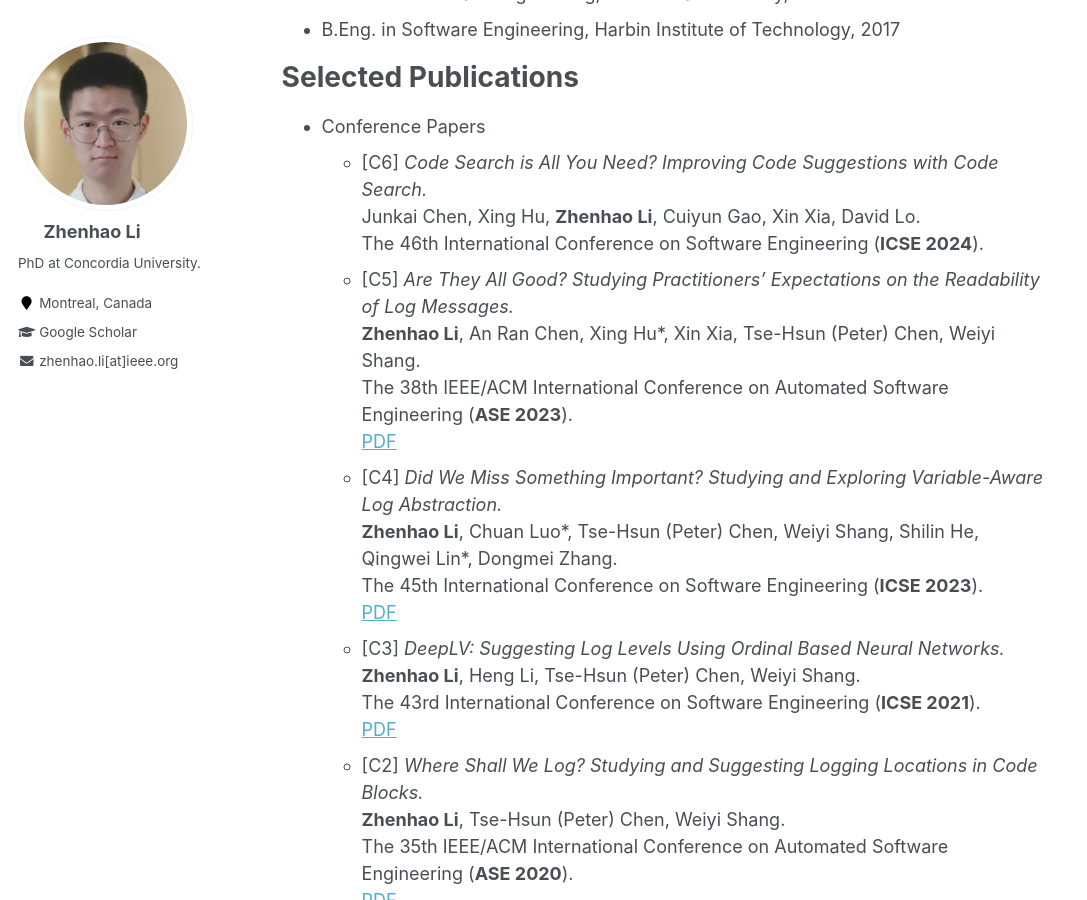
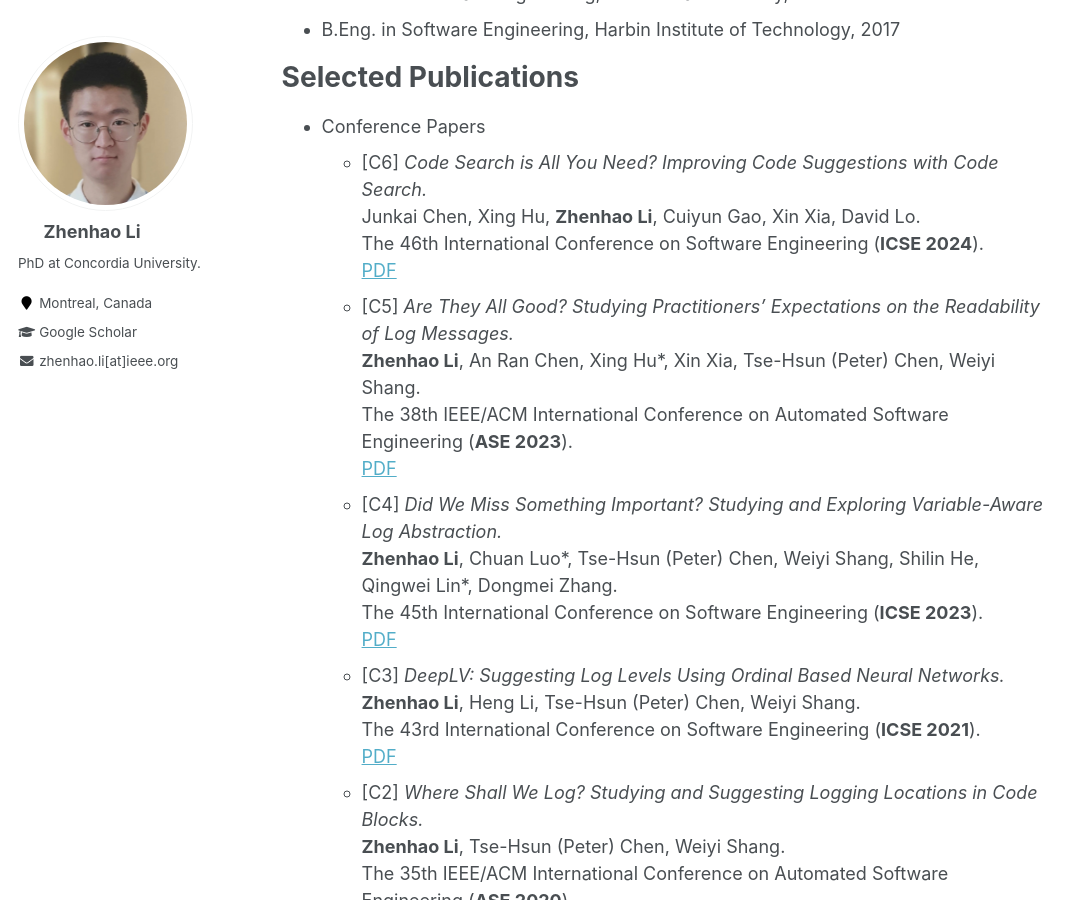
Before and after one commit to ginolzh/ginolzh.github.io, a Jekyll site: the page built from _pages/about.md, in a window 1280 px wide and 900 px high, scrolled down 419 px. Shown: the whole window, without its empty margins (0-1087 px from the left). Built offline with Jekyll 4.4.1, drawn with Linux system fonts in a browser that asks for light colours.

Commit message:
Update about.md

```diff
--- a/_pages/about.md
+++ b/_pages/about.md
@@ -24,7 +24,8 @@ Selected Publications
 * Conference Papers
   * [C6] *Code Search is All You Need? Improving Code Suggestions with Code Search.*\
   Junkai Chen, Xing Hu, **Zhenhao Li**, Cuiyun Gao, Xin Xia, David Lo.\
-  The 46th International Conference on Software Engineering (**ICSE 2024**).
+  The 46th International Conference on Software Engineering (**ICSE 2024**).\
+  [PDF](https://ginolzh.github.io/papers/ICSE2024_Code_Suggestion.pdf)
   * [C5] *Are They All Good? Studying Practitioners' Expectations on the Readability of Log Messages.*\
   **Zhenhao Li**, An Ran Chen, Xing Hu\*, Xin Xia, Tse-Hsun (Peter) Chen, Weiyi Shang.\
   The 38th IEEE/ACM International Conference on Automated Software Engineering (**ASE 2023**).\
```
